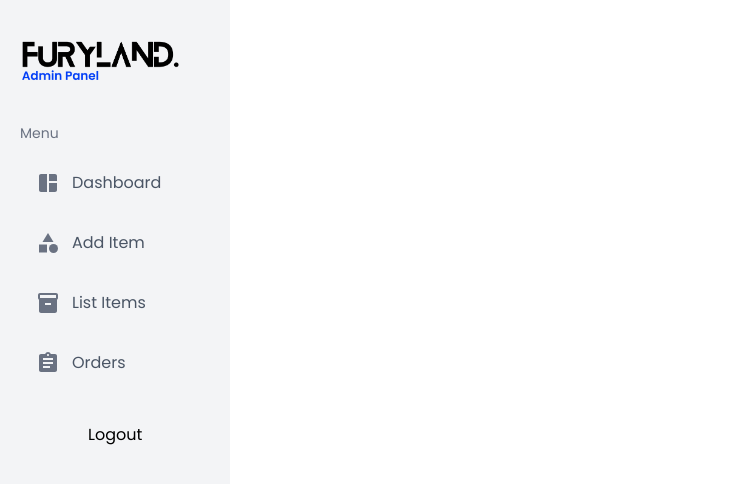
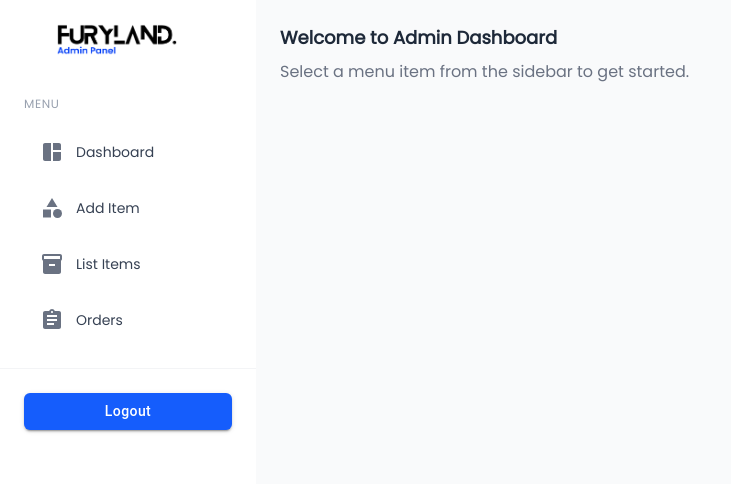
Before and after one commit to Anurag-Singh-0/FuryLand, a React (Vite) app in the folder admin/admin-panel/: page / in a window 1280 px wide. Shown: the top 484 px of the page, without its empty margins (0-731 px from the left). Built offline with nearby package versions, Linux system fonts and the light colour scheme.

Commit message:
fixing code

```diff
--- a/admin/admin-panel/src/components/Navbar.jsx
+++ b/admin/admin-panel/src/components/Navbar.jsx
@@ -1,5 +1,8 @@
+import { useState } from "react";
 import { NavLink } from "react-router-dom";
 import MenuOpenIcon from "@mui/icons-material/MenuOpen";
+import CloseIcon from "@mui/icons-material/Close";
+import Button from "@mui/material/Button";
 
 import {
   SpaceDashboard as DashboardIcon,
@@ -9,6 +12,8 @@ import {
 } from "@mui/icons-material";
 
 function Navbar() {
+  const [isOpen, setIsOpen] = useState(false);
+
   const navItems = [
     { name: "Dashboard", path: "/dashboard", icon: DashboardIcon },
     { name: "Add Item", path: "/add", icon: ProductsIcon },
@@ -17,47 +22,102 @@ function Navbar() {
   ];
 
   return (
+    <div className="flex min-h-screen">
+      {/* Mobile Header */}
+      <div className="flex items-center justify-between px-6 py-4 bg-white shadow-md md:hidden w-full fixed top-0 left-0 z-50">
+        <img
+          src="/Admin-logo.png"
+          alt="Admin Logo"
+          className="w-28 object-contain"
+        />
+        <MenuOpenIcon
+          onClick={() => setIsOpen(true)}
+          className="text-3xl text-gray-700 cursor-pointer"
+        />
+      </div>
+
+      {/* Sidebar */}
+      <aside
+        className={`fixed md:static top-0 left-0 h-full bg-white flex flex-col transition-transform duration-300 z-50
+        ${isOpen ? "translate-x-0" : "-translate-x-full md:translate-x-0"}
+        w-64`}
+      >
+        {/* Close Button (Mobile) */}
+        <div className="flex justify-end md:hidden p-4">
+          <CloseIcon
+            onClick={() => setIsOpen(false)}
+            className="text-2xl text-gray-600 cursor-pointer"
+          />
+        </div>
+
+        <div className="flex flex-col px-6 py-6 gap-10 overflow-y-auto">
+          {/* Logo */}
+          <div className="hidden md:block">
+            <img
+              src="/Admin-logo.png"
+              alt="Admin Logo"
+              className="w-36 mx-auto object-contain"
+            />
+          </div>
+
+          {/* Navigation */}
           <div>
-      {/* Left section */}
-      <div className="bg-gray-100 flex flex-col py-10 px-5 w-[18%] gap-10">
-        <img
-          src="../../public/Admin-logo.png"
-          alt="admin-logo"
-          className="w-30 sm:w-50"
-        />
+            <span className="text-gray-400 text-xs uppercase tracking-wider mb-4 block">
+              Menu
+            </span>
 
-        <nav className="flex flex-col gap-5">
-          <span className="text-gray-500 text-sm">Menu</span>
+            <div className="flex flex-col gap-2">
               {navItems.map(({ name, path, icon: Icon }) => (
                 <NavLink
                   key={name}
                   to={path}
                   className={({ isActive }) =>
-                `flex items-center gap-3 px-4 py-2 rounded-full font-medium transition-all duration-200 ${
+                    `flex items-center gap-3 px-4 py-3 rounded-md font-medium text-sm transition-all duration-200
+                    ${
                       isActive
-                    ? "bg-[#003DF6] text-white shadow-md"
-                    : "text-gray-600 hover:bg-gray-100 hover:text-gray-900"
+                        ? "bg-blue-600 text-white shadow-md"
+                        : "text-gray-700 hover:bg-gray-100 hover:text-blue-600"
                     }`
                   }
+                  onClick={() => setIsOpen(false)} // close menu on mobile
                 >
                   {({ isActive }) => (
                     <>
                       <Icon
-                    className={` ${isActive ? "text-white" : "text-gray-500"}`}
+                        className={`text-lg ${
+                          isActive ? "text-white" : "text-gray-500"
+                        }`}
                       />
                       <span>{name}</span>
                     </>
                   )}
                 </NavLink>
               ))}
-        </nav>
-
-        <button>Logout</button>
-        <MenuOpenIcon />
+            </div>
+          </div>
         </div>
 
-      {/* Right section */}
-      <div></div>
+        {/* Logout Button */}
+        <div className="p-6 border-t border-gray-100">
+          <Button
+            fullWidth
+            variant="contained"
+            className="!rounded-md !bg-blue-600 !text-white !capitalize"
+          >
+            Logout
+          </Button>
+        </div>
+      </aside>
+
+      {/* Main Content Area */}
+      <main className="flex-1 bg-gray-50 p-6 md:ml-0 mt-16 md:mt-0">
+        <div className="text-gray-800 text-lg font-semibold">
+          Welcome to Admin Dashboard
+        </div>
+        <p className="text-gray-500 mt-2">
+          Select a menu item from the sidebar to get started.
+        </p>
+      </main>
     </div>
   );
 }
```
Also changed, not shown: 1 other file (tests, documents, lock files or other folders). Lines whose indentation alone changed are shown as unchanged.
